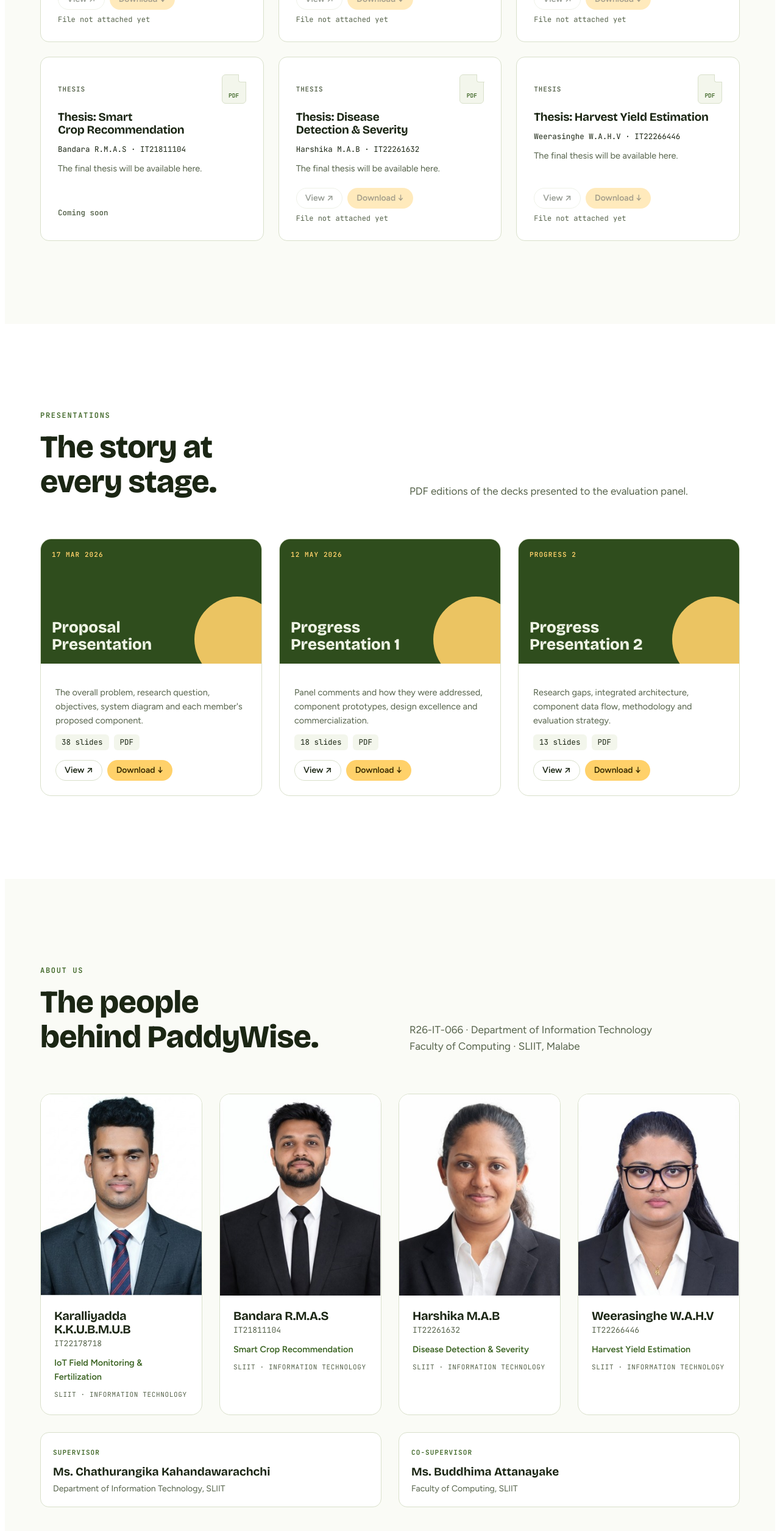
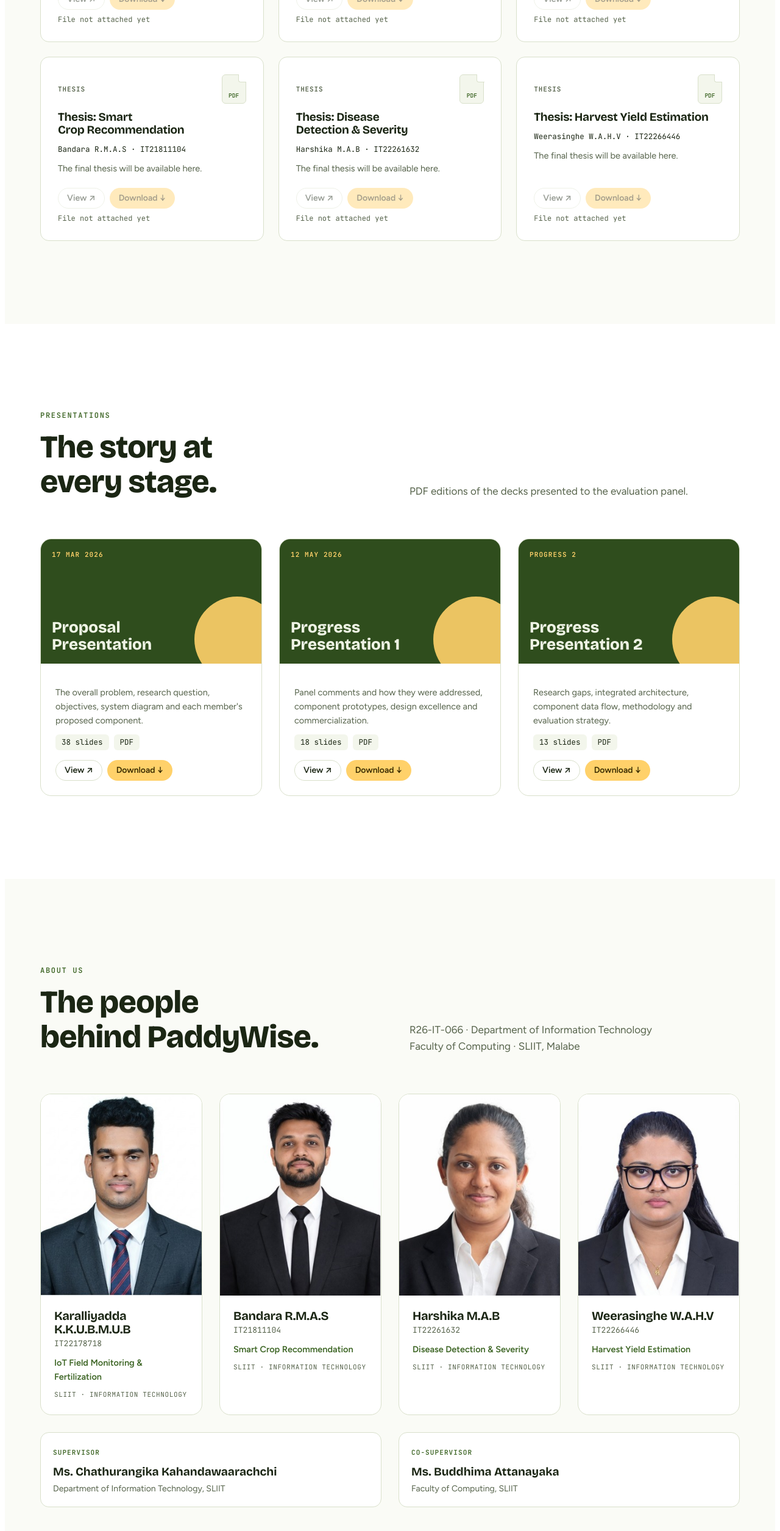
Before and after one commit to uvindukaralliyadda/R26-IT-066-Website, a React (Vite) app: page / in a window 1280 px wide. Shown: the part 8705-11215 px from the top of the page at 61% size. Built offline with nearby package versions, Linux system fonts and the light colour scheme; no server answers.

Commit message:
added asels thesis draft

```diff
--- a/src/components/sections/About.jsx
+++ b/src/components/sections/About.jsx
@@ -35,8 +35,8 @@ export default function About() {
             </article>
           </div>
           <div className="sup">
-            <div><small>Supervisor</small><b>Ms. Chathurangika Kahandawarachchi</b><span>Department of Information Technology, SLIIT</span></div>
-            <div><small>Co-supervisor</small><b>Ms. Buddhima Attanayake</b><span>Faculty of Computing, SLIIT</span></div>
+            <div><small>Supervisor</small><b>Ms. Chathurangika Kahandawaarachchi</b><span>Department of Information Technology, SLIIT</span></div>
+            <div><small>Co-supervisor</small><b>Ms. Buddhima Attanayaka</b><span>Faculty of Computing, SLIIT</span></div>
           </div>
         </div>
       </section>
--- a/src/components/sections/Documents.jsx
+++ b/src/components/sections/Documents.jsx
@@ -4,6 +4,7 @@ import cropRecommendationProposal from '../../assets/IT21811104_R26_IT_066 - Ase
 import diseaseSeverityProposal from '../../assets/IT22261632_R26-IT-066 - Buddhini.pdf';
 import yieldEstimationProposal from '../../assets/IT22266446_IT_066_R26 - Hiruni.pdf';
 import iotFertilizationThesis from '../../assets/R26_IT_066_IT22178718_Draft_Thesis_Report.pdf';
+import cropRecommendationThesis from '../../assets/R26_IT_066_IT21811104_Draft_Thesis_Report.pdf';
 import diseaseSeverityThesis from '../../assets/R26_IT_066_IT22261632_Draft_Thesis_Report.pdf';
 import yieldEstimationThesis from '../../assets/R26_IT_066_IT22266446_Draft_Thesis_Report.pdf';
 
@@ -14,6 +15,7 @@ const documentFiles = [
   diseaseSeverityProposal,
   yieldEstimationProposal,
   iotFertilizationThesis,
+  cropRecommendationThesis,
   diseaseSeverityThesis,
   yieldEstimationThesis,
 ];
@@ -112,12 +114,12 @@ export default function Documents() {
               <div className="doc-act"><a className="btn btn-line btn-sm" href={iotFertilizationThesis} target="_blank" rel="noopener">View ↗</a><a className="btn btn-gold btn-sm" href={iotFertilizationThesis} download="R26_IT_066_IT22178718_Draft_Thesis_Report.pdf">Download ↓</a></div>
             </article>
 
-            <article className="doc" data-cat="thesis" hidden={filter !== 'all' && filter !== 'thesis'}>
+            <article className="doc" data-cat="thesis" data-missing={missingFiles.has(cropRecommendationThesis) ? '' : undefined} hidden={filter !== 'all' && filter !== 'thesis'}>
               <div className="doc-top"><span className="cat">Thesis</span><span className="doc-ic">PDF</span></div>
               <h3>Thesis: Smart Crop Recommendation</h3>
               <p className="who-line">Bandara R.M.A.S · IT21811104</p>
               <p>The final thesis will be available here.</p>
-              <div className="doc-act"><span className="soon">Coming soon</span></div>
+              <div className="doc-act"><a className="btn btn-line btn-sm" href={cropRecommendationThesis} target="_blank" rel="noopener">View ↗</a><a className="btn btn-gold btn-sm" href={cropRecommendationThesis} download="R26_IT_066_IT21811104_Draft_Thesis_Report.pdf">Download ↓</a></div>
             </article>
 
             <article className="doc" data-cat="thesis" data-missing={missingFiles.has(diseaseSeverityThesis) ? '' : undefined} hidden={filter !== 'all' && filter !== 'thesis'}>
```
Also changed, not shown: 1 other file (tests, documents, lock files or other folders).
